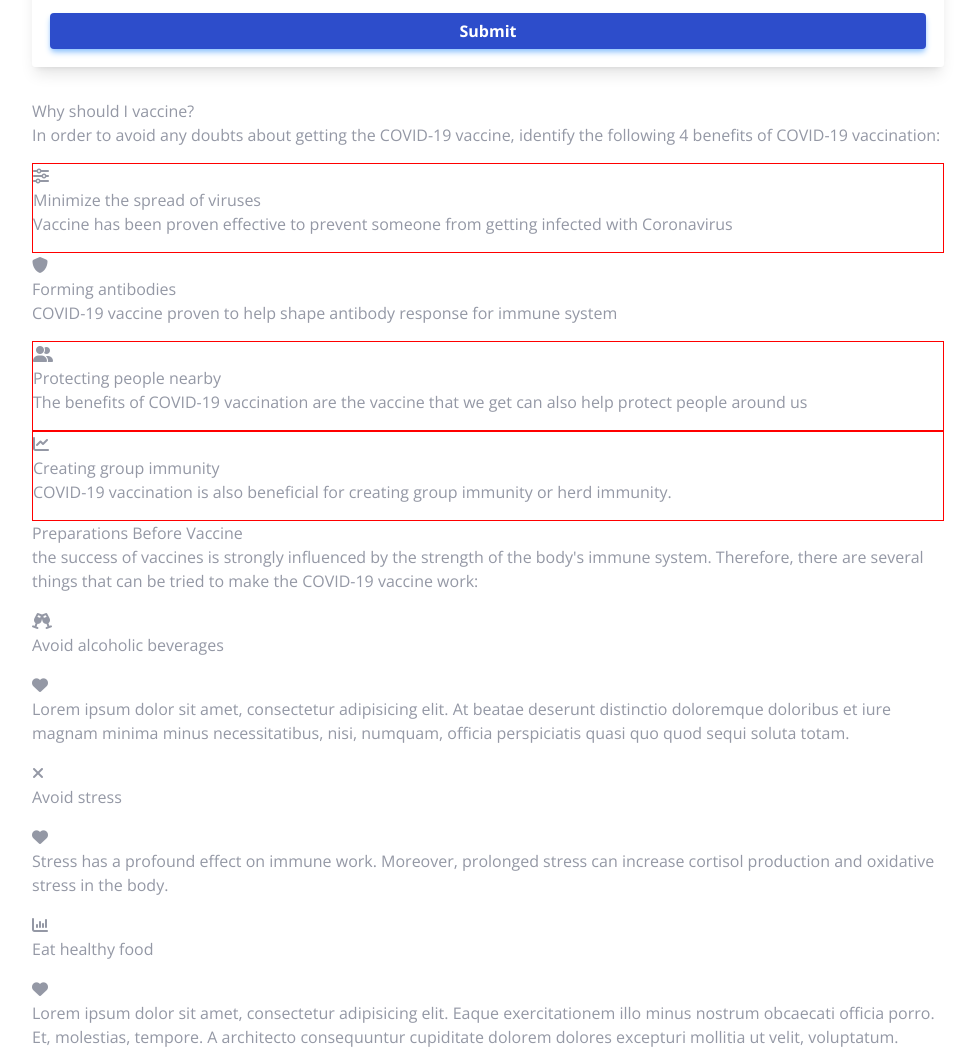
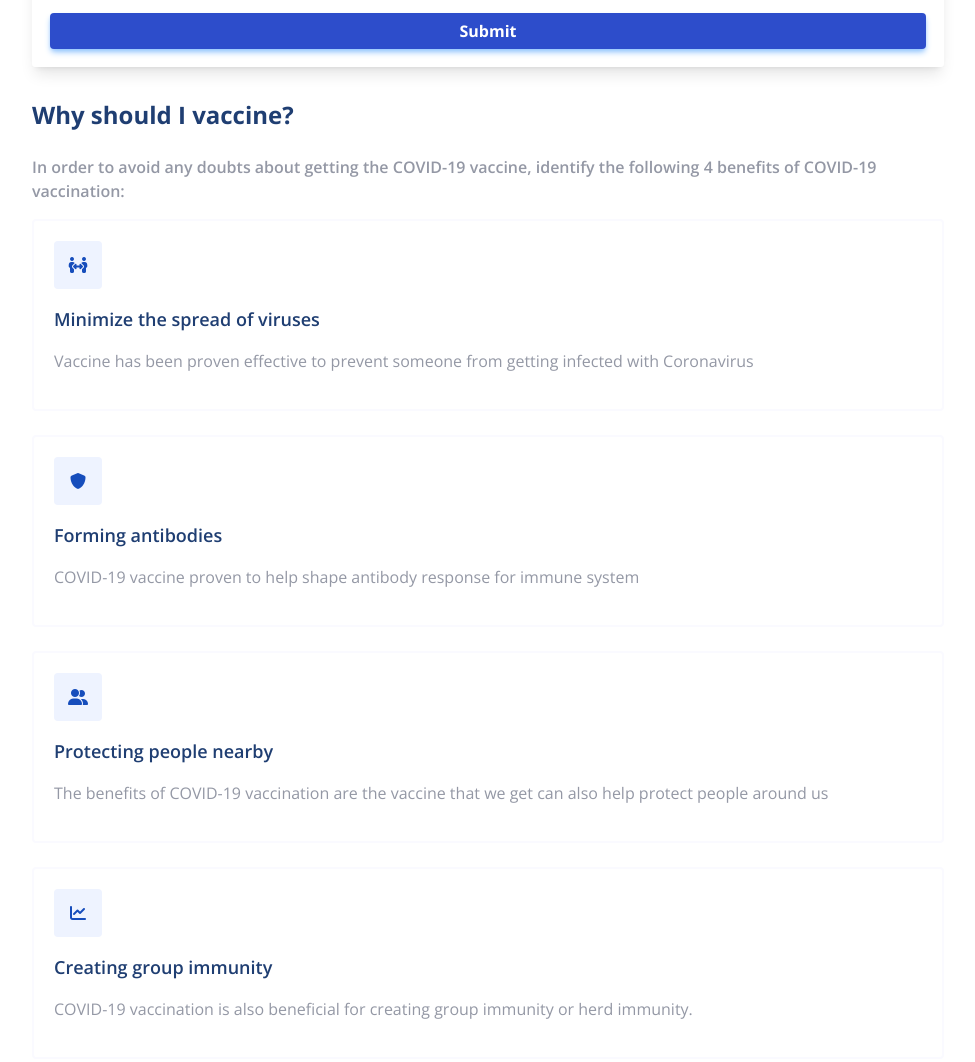
Before and after one commit to ajcarrillo/vaccine, a website: page index.html in a window 1280 px wide. Shown: the part 633-1695 px from the top of the page, without its empty margins (152-1127 px from the left). Drawn offline with nearby package versions, Linux system fonts and the light colour scheme; files that its build step writes are made by us from their sources.

Commit message:
card section

```diff
--- a/index.html
+++ b/index.html
@@ -151,23 +151,27 @@
     <section class="why-should">
       <div class="container">
         <div>
-          <h2>Why should I vaccine?</h2>
-          <p>
+          <h2 class="section-title">Why should I vaccine?</h2>
+          <p class="section-description">
             In order to avoid any doubts about getting the COVID-19 vaccine,
             identify the following 4 benefits of COVID-19 vaccination:
           </p>
         </div>
         <div>
           <article class="card">
-            <span><i class="fa-solid fa-sliders"></i></span>
+            <div class="btn btn-zumthor btn-icon btn-icon-md">
+              <span><i class="fa-solid fa-people-arrows-left-right"></i></span>
+            </div>
             <h3>Minimize the spread of viruses</h3>
             <p>
               Vaccine has been proven effective to prevent someone from getting
               infected with Coronavirus
             </p>
           </article>
-          <article>
-            <span><i class="fa-solid fa-shield"></i></span>
+          <article class="card">
+            <div class="btn btn-zumthor btn-icon btn-icon-md">
+              <span><i class="fa-solid fa-shield"></i></span>
+            </div>
             <h3>Forming antibodies</h3>
             <p>
               COVID-19 vaccine proven to help shape antibody response for immune
@@ -175,7 +179,9 @@
             </p>
           </article>
           <article class="card">
-            <span><i class="fa-solid fa-user-group"></i></span>
+            <div class="btn btn-zumthor btn-icon btn-icon-md">
+              <span><i class="fa-solid fa-user-group"></i></span>
+            </div>
             <h3>Protecting people nearby</h3>
             <p>
               The benefits of COVID-19 vaccination are the vaccine that we get
@@ -183,7 +189,9 @@
             </p>
           </article>
           <article class="card">
-            <span><i class="fa-solid fa-chart-line"></i></span>
+            <div class="btn btn-zumthor btn-icon btn-icon-md">
+              <span><i class="fa-solid fa-chart-line"></i></span>
+            </div>
             <h3>Creating group immunity</h3>
             <p>
               COVID-19 vaccination is also beneficial for creating group
@@ -196,8 +204,8 @@
     <section class="preparation">
       <div class="container">
         <div>
-          <h2>Preparations Before Vaccine</h2>
-          <p>
+          <h2 class="section-title">Preparations Before Vaccine</h2>
+          <p class="section-description">
             the success of vaccines is strongly influenced by the
             strength of the body's immune system. Therefore, there are
             several things that can be tried to make the COVID-19
--- a/src/assets/css/vaccine.css
+++ b/src/assets/css/vaccine.css
@@ -4,6 +4,14 @@
 
 .debug {
     border: 1px solid red;
+}
+
+.text-blue-midnight {
+    @apply text-blue-950;
+}
+
+.border-white-ghost {
+    @apply border-neutral-150;
 }
 
 body {
@@ -109,7 +117,22 @@ p {
 }
 
 .card {
-    @apply debug;
+    @apply border-2 rounded border-white-ghost bg-white p-5 mb-6;
+}
+
+.card:hover {
+    @apply shadow-2xl shadow-blue-100 border-none
+}
+
+.card:hover>.btn {
+    @apply border-2 border-white;
+    -webkit-box-shadow: 0 14px 15px -10px rgba(8, 41, 177, 0.5);
+    -moz-box-shadow: 0 14px 15px -10px rgba(8, 41, 177, 0.5);
+    box-shadow: 0 14px 15px -10px rgba(8, 41, 177, 0.5);
+}
+
+.card>h3 {
+    @apply text-blue-midnight font-semibold text-lg py-4
 }
 
 .schedule-vax-form {
@@ -126,6 +149,14 @@ p {
 
 .submit-button>button {
     @apply w-full
+}
+
+.section-title {
+    @apply text-blue-midnight font-bold text-2xl mb-6;
+}
+
+.section-description {
+    @apply font-semibold
 }
 
 .btn {
@@ -164,3 +195,8 @@ p {
     height: 2.5rem !important;
     padding: 0 !important;
 }
+
+.btn-icon-md {
+    width: 3rem !important;
+    height: 3rem !important;
+}
--- a/tailwind.config.js
+++ b/tailwind.config.js
@@ -16,6 +16,9 @@ module.exports = {
     },
     extend: {
       colors: {
+        neutral: {
+          150: "#fafaff",
+        },
         blue: {
           150: "#eef3ff",
           250: "#2d4dcb",
```
